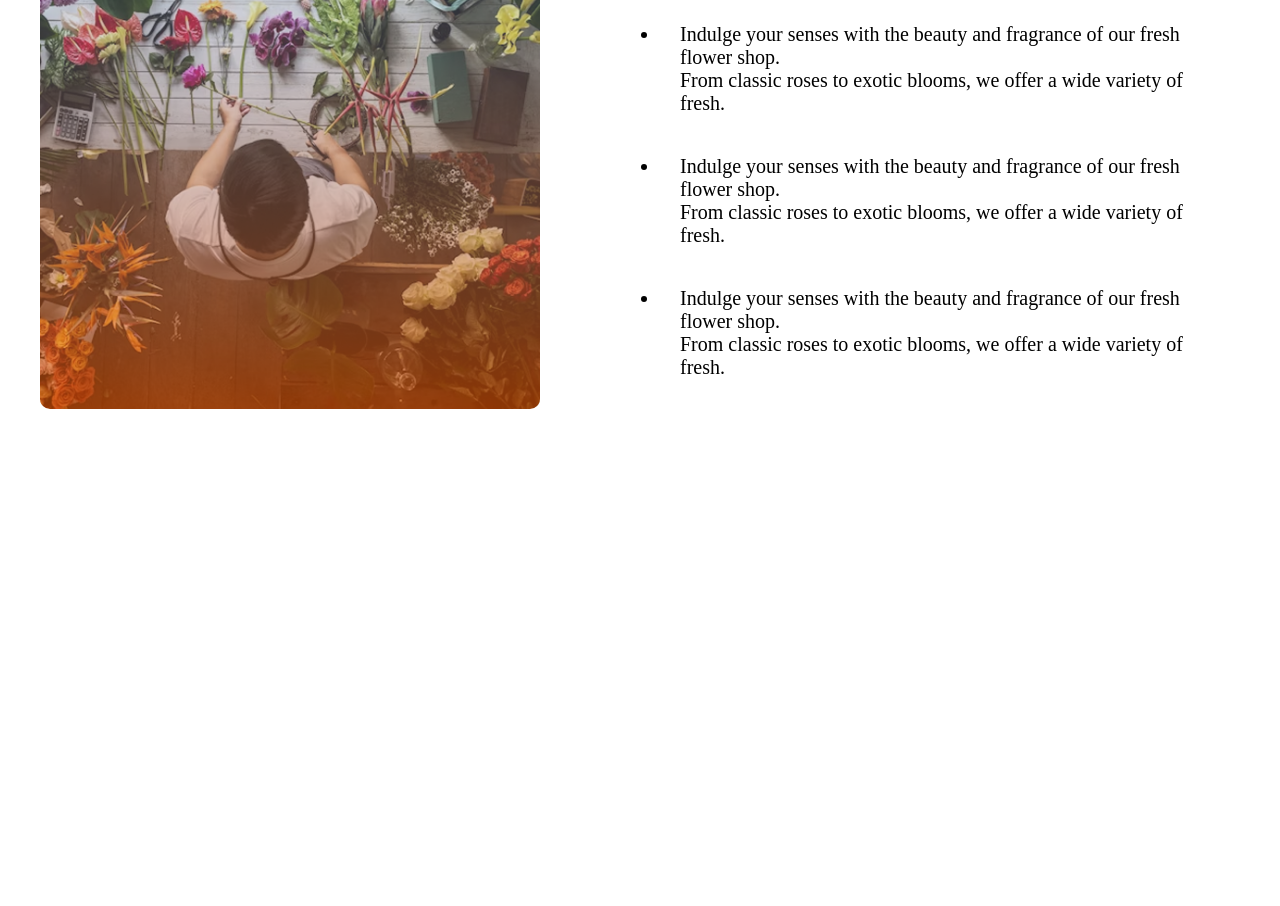
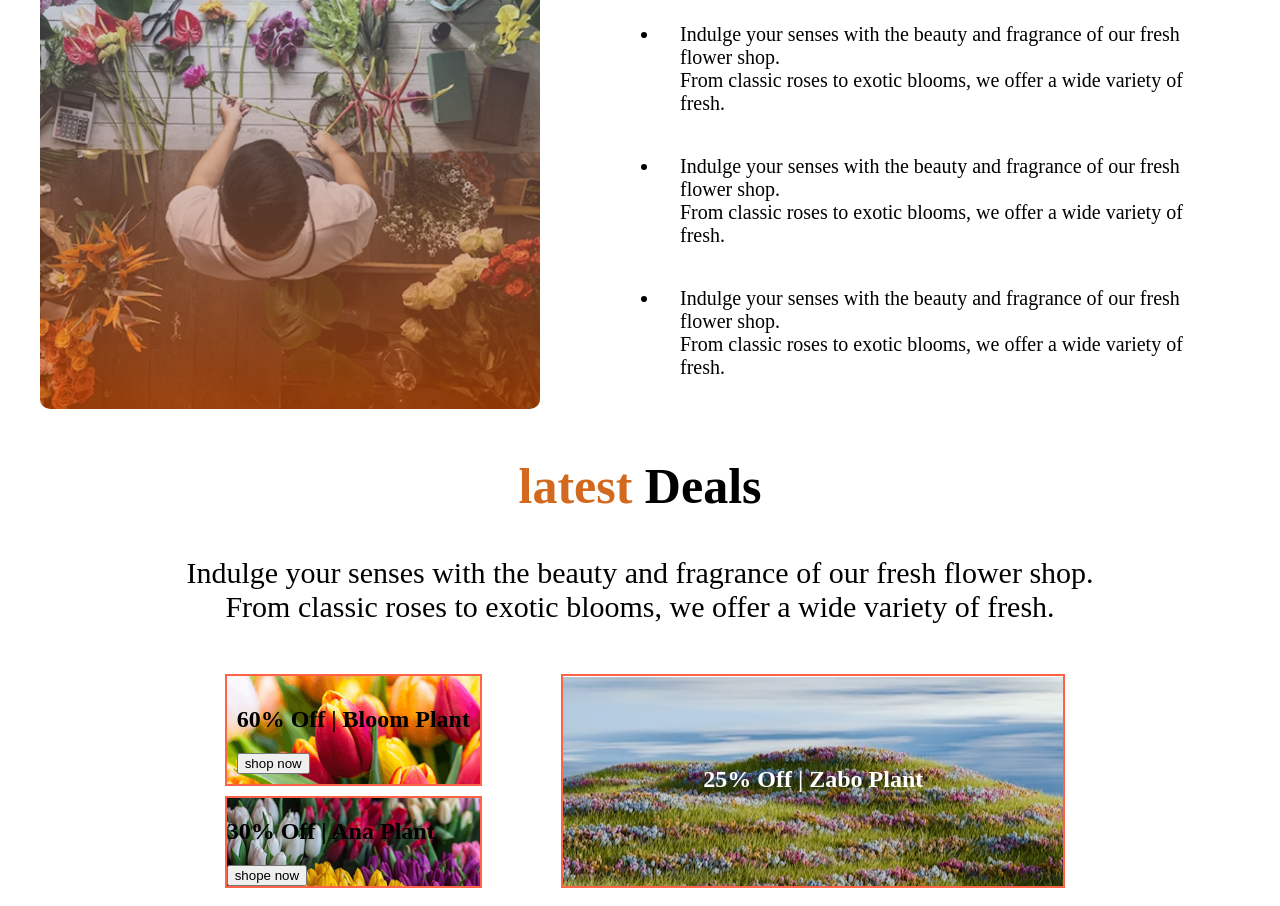
Before and after one commit to parthodevroy/assainment-two, a plain HTML site: page index.html in a window 1280 px wide. Shown: the part 2138-3044 px from the top of the page. Before the commit the page ends 2561 px from the top, so only its background shows below. Drawn offline with Linux system fonts and the light colour scheme.

Commit message:
added card-two part

```diff
--- a/index.html
+++ b/index.html
@@ -106,10 +106,31 @@
             </div>
 
         </section>
-
-    </header>
+     </header>
     <main>
-
+<section>
+    <div class="plants">
+        <h2><span class="fresh">latest</span> Deals </h2>
+        <p> Indulge your senses with the beauty and fragrance of our fresh flower shop. <br>From classic roses to exotic blooms, we offer a wide variety of fresh. </p>
+    </div>
+</section>
+<section>
+    <div class="card-two">
+        <div class="mini-card">
+<div class="mini-one">
+    <h2>60% Off | Bloom Plant </h2>
+    <button>shop now</button>
+</div>
+<div class="mini-two">
+    <h2>30% Off | Ana  Plant  </h2>
+    <button>shope now</button>
+</div>
+        </div>
+        <div class="large-card">
+<h2> 25% Off | Zabo Plant </h2>
+        </div>
+    </div>
+</section>
     </main>
     <footer>
 
--- a/style/style.css
+++ b/style/style.css
@@ -87,6 +87,9 @@
 .man-right ul{
     padding-left: 20px;
 }
+.man-right li{
+    font-size: 20px;
+}
 .man-right h2 {
     font-size: 40px;
     margin-bottom: 20px;
@@ -115,6 +118,46 @@
     left: 100%;
     transform: translateX(-50%);
     width: 200px;
+}
+/* latest part */
+.latest{
+    text-align: center;
+}
+.card-two{
+    display: flex;
+    margin: 0 auto;
+    gap: 20px;
+    max-width: 900px;
+    padding-top: 20px;
+    padding-left: 10px;
+}
+.mini-card{
+    max-width: 600px;
+    margin: 0% auto;
+    gap: 10px;
+}
+.large-card{
+    border: 2px solid tomato;
+    width: 500px;
+    margin: 0% auto;
+    margin-bottom: 10px;
+    color: white;
+    background-image: url(/B12A02-Responsive-Flowers/assets/deal-zabo.png);
+}
+.mini-one{
+    background-image: url(/B12A02-Responsive-Flowers/assets/deal-ana.png);
+    border: 2px solid tomato;
+    padding: 10px;
+    margin-bottom: 10px;
+}
+.mini-two{
+    background-image: url(/B12A02-Responsive-Flowers/assets/deal-bloom.png);
+    border: 2px solid tomato;
+    margin-bottom: 10px;
+}
+.large-card h2{
+    text-align: center;
+    padding-top: 70px;
 }
 /* responsive desine */
 @media screen and (max-width:576px) {
@@ -147,11 +190,25 @@ text-align: center;
 justify-content: center;
 f
 }
+.man-right h2{
+    font-size: 20px;
+
+}
  .main-img{
-    width: 100%;
+    width: 500px;
     padding-left: 50px;
  }
 .badge-img{
     display: none;
 }
+.card-two{
+    flex-direction: column;
+}
+.mini-card{
+    width: 500px;
+    margin: 0% auto;
+}
+.large-card{
+    width: 500px;
+}
  }
```
